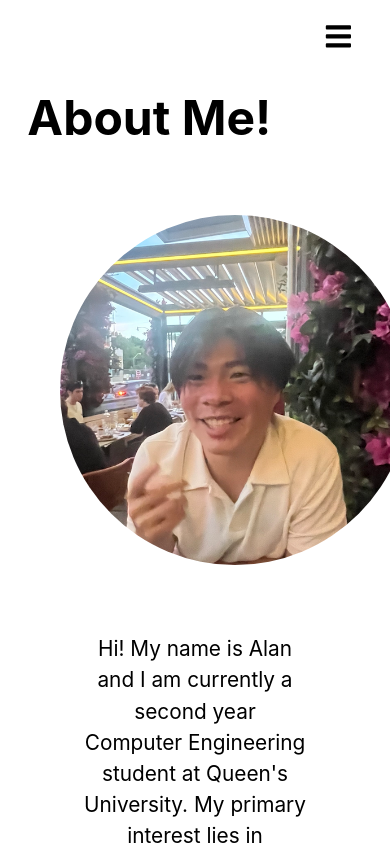
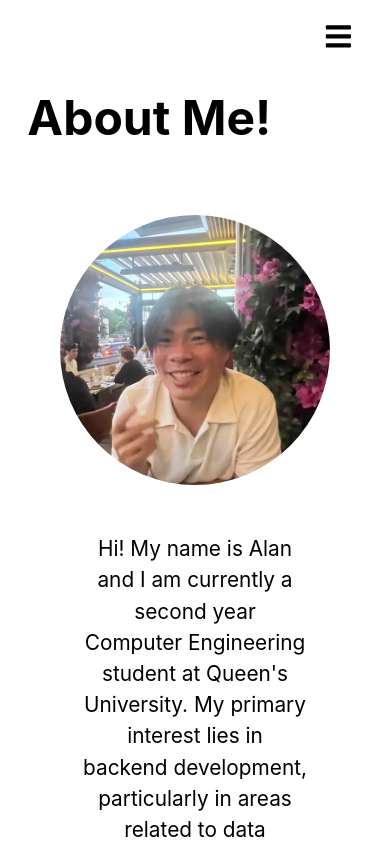
Before and after one commit to alhu45/alanhu-website, a React (Vite) app: page /alanhu-website/about in a window 390 px wide. Shown: the top 845 px of the page. Built offline with nearby package versions, Linux system fonts and the light colour scheme.

Commit message:
Fixed Mobile Issues

```diff
--- a/src/App.jsx
+++ b/src/App.jsx
@@ -1,6 +1,6 @@
 import './styles/Home.css'
 import { useTypewriter, Cursor} from 'react-simple-typewriter'
-import vidBackground from './assets/background.mov'
+import vidBackground from './assets/background.mp4'
 import Navbar from './components/Navbar.jsx'
 import { Link } from "react-router-dom";
 
--- a/src/styles/About.css
+++ b/src/styles/About.css
@@ -26,15 +26,37 @@
     width: 350px;
     height: 500x;
 	display: inline-block;
-}
-
-.card-me .card-photo {
     text-align: center;
     width: 350px;
     height: 350px;
 	border-radius: 50%;
 	margin-bottom: 10px;
     animation: fadeInFromLeft 1.25s ease-out both;
+}
+
+.card-photo {
+    text-align: center;
+    width: 350px;
+    height: 350px;
+    border-radius: 50%;
+    margin-bottom: 10px;
+    animation: fadeInFromLeft 1.25s ease-out both;
+}
+
+@media (max-width: 480px) {
+    .card-photo {
+        width: 270px;
+        height: 270px;
+        position: relative;
+        display: flex;
+        align-items: center;
+        justify-content: center;
+    }
+    .card-me {
+        margin-bottom: 0%;
+        height: 270px;
+        width: 270px;
+    }
 }
 
 .bruh-2 {
@@ -85,4 +107,7 @@
         text-align: center;
         width: 60%;
     }
+    .bruh-3 {
+        padding: 10%;
+    }
 }
--- a/src/styles/Projects.css
+++ b/src/styles/Projects.css
@@ -26,10 +26,16 @@
 }
 
 .video-me {
+  video-me {
   border-radius: 10px;
   text-align: center;
   width: 500px;
-	display: inline-block;
+  height: 300px;
+  margin: 0 auto;
+  display: flex;
+  justify-content: center;
+  align-items: center;
+  }
 }
 
 .video-me .card-video {
@@ -39,10 +45,18 @@
 }
 
 .image-me {
+  .image-me {
+    display: flex;
+    justify-content: center;
+    align-items: center;
+  }
+
+  .image-me .card-image {
     border-radius: 10px;
     text-align: center;
     width: 500px;
     display: inline-block;
+  }
 }
 
 .image-me .card-image {
@@ -181,4 +195,24 @@
   .project p {
     font-size: 1em;
   }
+
+  .laptop {
+    transform: scale(0.6);
   }
+  .screen {
+    height: 212px;
+    width: 344px;
+  }
+  .screen::before {
+    width: 344px;
+  }
+  .text {
+    font-size: 3em;
+  }
+  .keyboard {
+    width: 414px;
+  }
+  .keyboard::before {
+    box-shadow: -190px 0 #272727, 170px 0 #272727;
+  }
+}
```
Also changed, not shown: 1 other file (tests, documents, lock files or other folders). Lines whose indentation alone changed are shown as unchanged.
